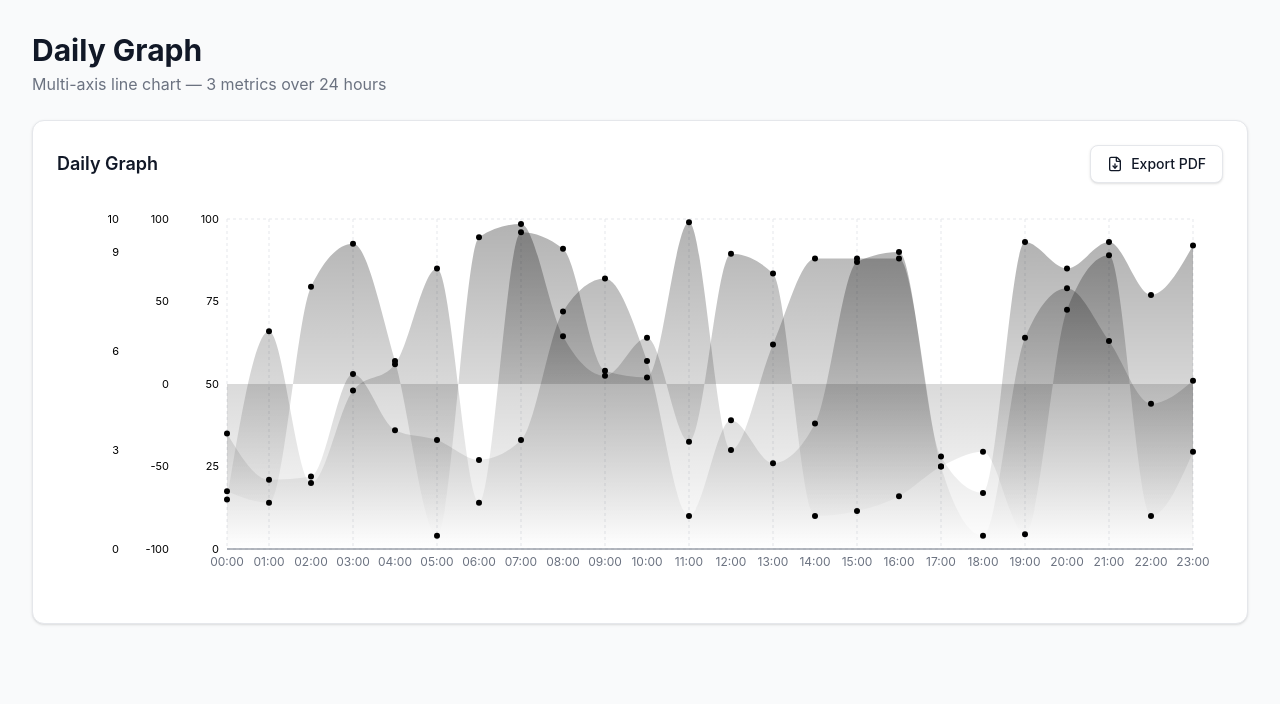
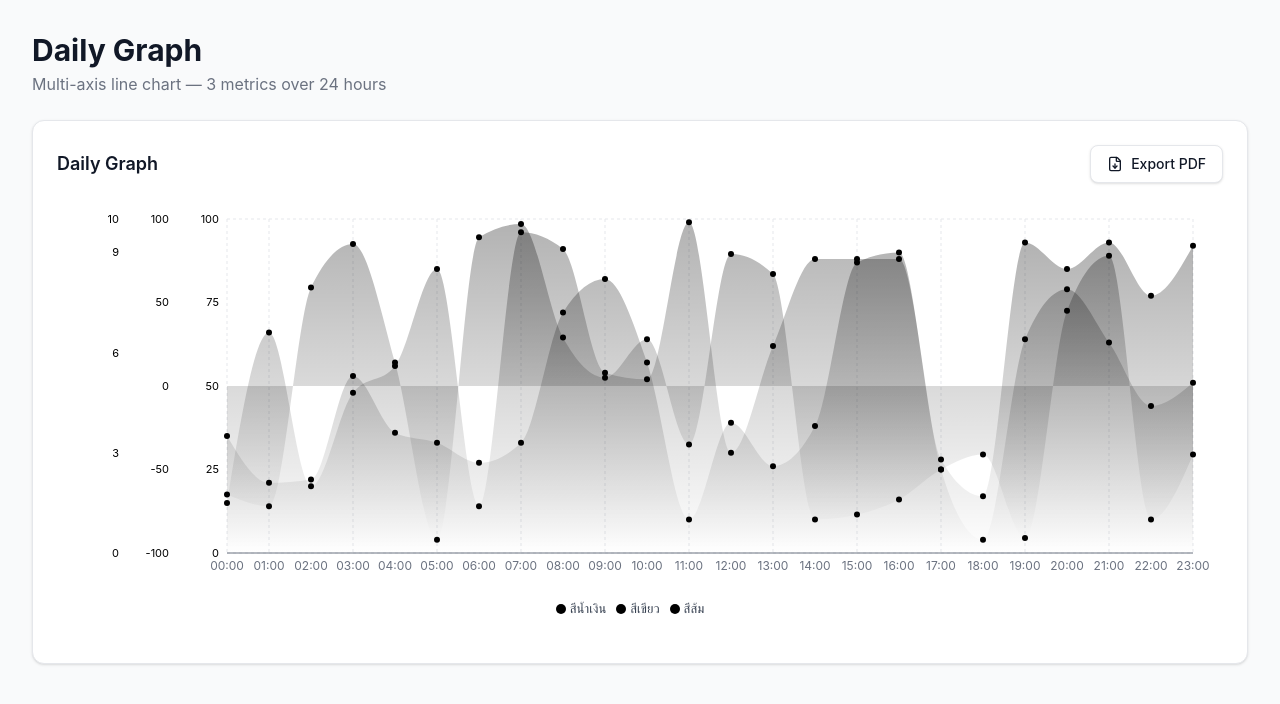
Before and after one commit to phurimart14/devdeva-test-chart, a React (Vite) app: page / in a window 1280 px wide. Shown: the top 704 px of the page. Built offline with nearby package versions, Linux system fonts and the light colour scheme.

Commit message:
fix: hide area legend to avoid duplicate entries

```diff
--- a/src/components/DailyChart.tsx
+++ b/src/components/DailyChart.tsx
@@ -6,6 +6,7 @@ import {
   YAxis,
   CartesianGrid,
   Tooltip,
+  Legend,
   ResponsiveContainer,
 } from "recharts";
 import type { ChartDataPoint, LineConfig } from "../types/chart";
@@ -26,7 +27,7 @@ export function DailyChart({
   // ถ้า duration = 0 → ปิด animation ด้วย
   const isAnimationActive = animationDuration > 0;
   return (
-    <ResponsiveContainer width="100%" height={400}>
+    <ResponsiveContainer width="100%" height={440}>
       <ComposedChart
         data={data}
         margin={{ top: 20, right: 30, left: 20, bottom: 20 }}
@@ -66,6 +67,24 @@ export function DailyChart({
           />
         ))}
 
+        {/* Legend ใต้กราฟ — แสดงชื่อ + สีของแต่ละเส้น */}
+        <Legend
+          verticalAlign="bottom"
+          height={36}
+          iconType="circle"
+          iconSize={10}
+          wrapperStyle={{ paddingTop: "12px" }}
+          formatter={(value) => {
+            // หา label ภาษาไทยจาก lineConfigs โดย match กับ dataKey
+            const config = lineConfigs.find((c) => c.key === value);
+            return (
+              <span style={{ color: "#374151", fontSize: "13px" }}>
+                {config?.label ?? value}
+              </span>
+            );
+          }}
+        />
+
         {/*
           Custom Tooltip + vertical cursor line
           - content: ส่ง CustomTooltip component (Recharts จะ inject props ให้)
@@ -91,6 +110,7 @@ export function DailyChart({
             fill={`url(#gradient-${config.key})`}
             fillOpacity={1}
             isAnimationActive={false}
+            legendType="none"  // ไม่ให้ขึ้นใน Legend เพราะเรมี Line อยู่แล้ว
           />
         ))}
 
```
